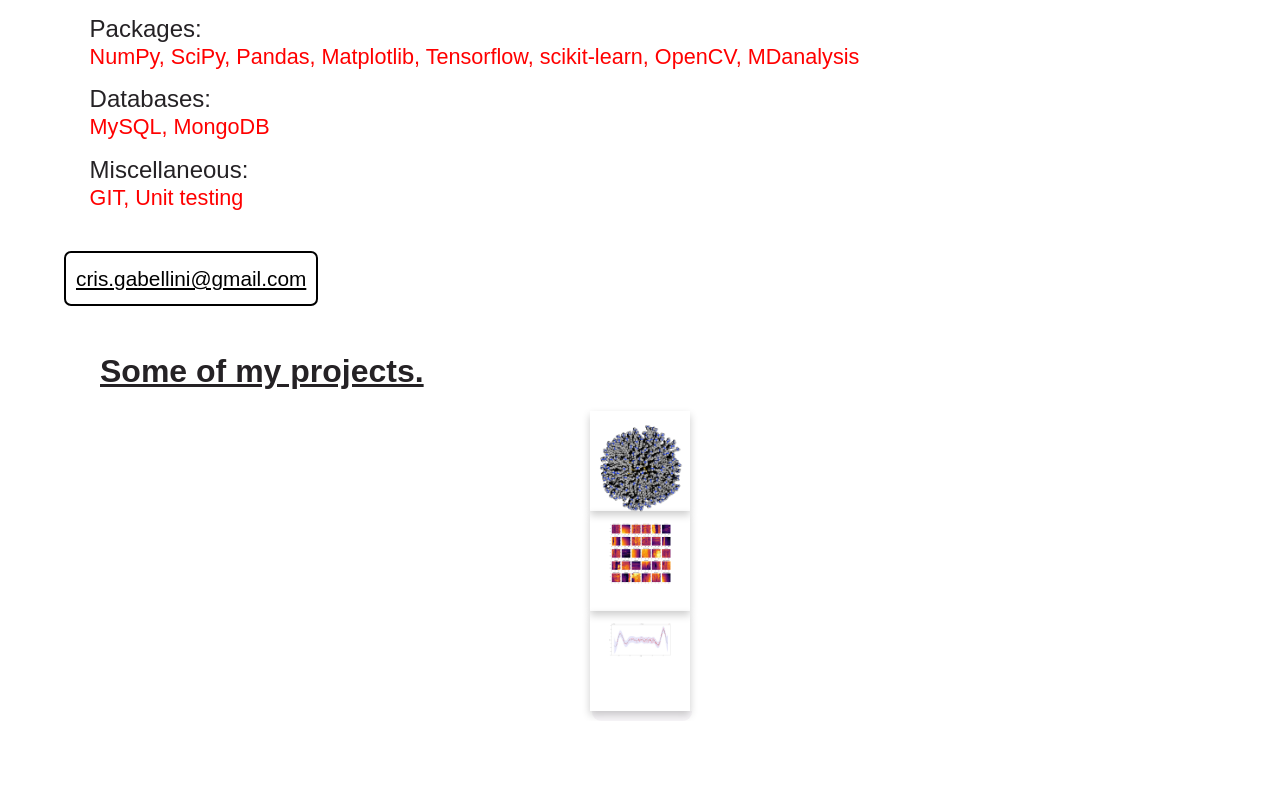
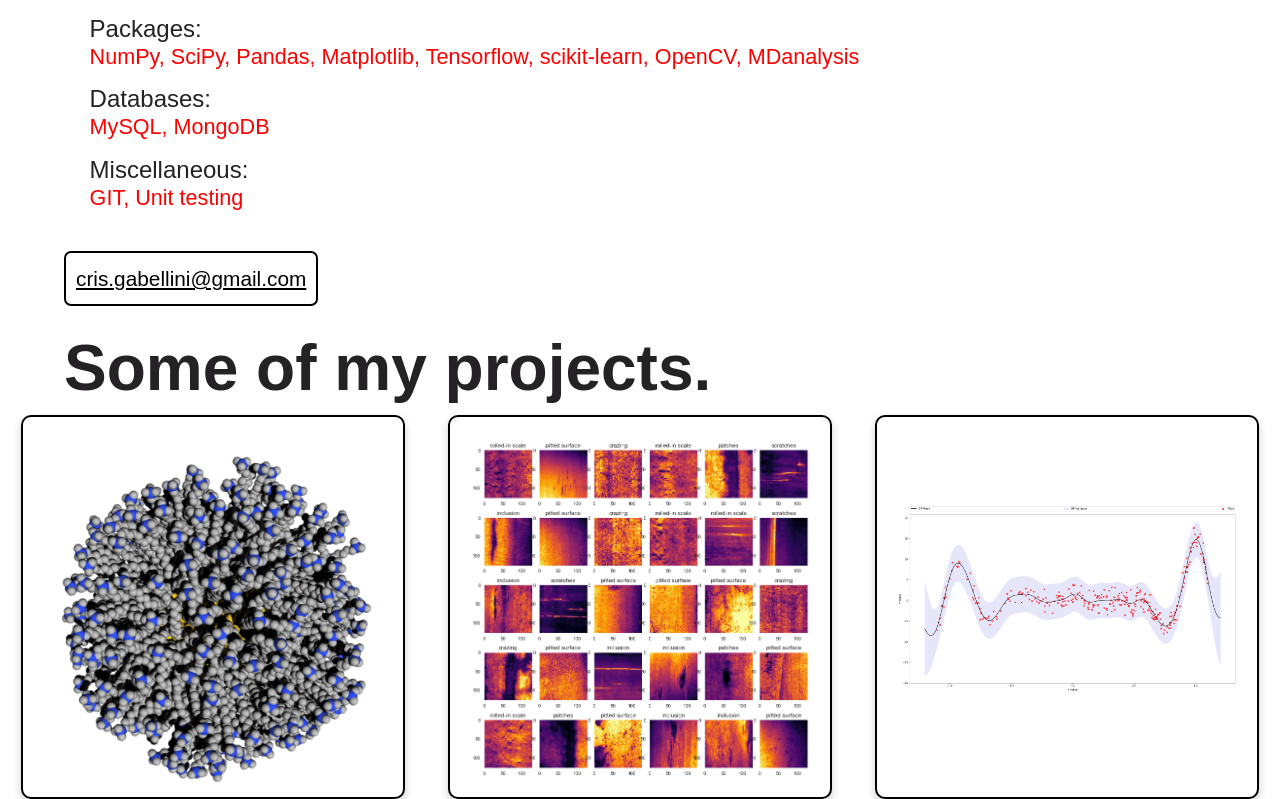
Before and after one commit to FNTwin/FrontEndVue, a Vue app: page / in a window 1280 px wide. Shown: the part 697-1496 px from the top of the page. Before the commit the page ends 1418 px from the top, so only its background shows below. Built offline with nearby package versions, Linux system fonts and the light colour scheme.

Commit message:
darkmode

```diff
--- a/src/App.vue
+++ b/src/App.vue
@@ -40,7 +40,7 @@ export default {
       if (this.isDarkMode){
         return {
           "background": "#201F20",
-          "color": "#130713"
+          "color": "#A6A4A6"
         };
       } else{
         return {}
--- a/src/components/bio.vue
+++ b/src/components/bio.vue
@@ -39,6 +39,9 @@
       </div></div>
   <div class="mail" :style="paddingemail">
   <a class="email-link" :style="maildark" href="mailto:cris.gabellini@gmail.com">cris.gabellini@gmail.com</a>
+  </div>
+  <div class="project" :style="projectdark">
+    <h1>Some of my projects.</h1>
   </div>
 </div>
 </template>
@@ -91,7 +94,7 @@ export default {
     h3dark(){
       if (this.night){
         return {
-          "color":"#827783"
+          "color":"#A6A4A6"
         }
       }else{
         return {}
@@ -135,6 +138,18 @@ export default {
           "padding-right": "5vw",
           "border-radius": "2vw",
           "align-self":" center",
+        }
+      }else{
+        return {}
+      }
+    },
+    projectdark(){
+      if (this.night){
+        return {
+          "width": "auto",
+          "text-align": "center",
+          "padding-right": "5vw",
+          "border-radius": "2vw"
         }
       }else{
         return {}
@@ -241,4 +256,10 @@ h4{
   font-size: 1.3em;
 
 }
+
+.project{
+
+  width: auto;
+  padding-left: 5vw;
+}
 </style>
--- a/src/components/projects.vue
+++ b/src/components/projects.vue
@@ -1,15 +1,13 @@
 <template>
   <div class="container_all">
-    <h1>
-      Some of my projects.
-    </h1>
+
     <div class="image_container">
 
-      <div class="holder2">
+      <div class="holder2" :style="darkproject">
       <img src="@/assets/n16.png" @click="showModal2" class="img-rounded" alt="N16" >
         <div class="cont">
         <b-modal ref="my-modal2" id="N16modal" hide-footer hide-backdrop  title="Dissipative Particle Dynamics Optimization
-" class="fade modal-title text-center">
+" class="dark fade modal-title text-center">
         <div class="d-block text-center">
           <h3>Derivation of the DPD interaction parameters
             for a coarse-grained simulation of a nanoparticle grafted by polymers by using a novel
@@ -27,9 +25,11 @@
       </b-modal>
     </div></div>
 
-    <div class="holder2">
+    <div class="holder2" :style="darkproject" >
       <div class="cont">
+        <div class="centrare">
       <img src="@/assets/file/defects.png" @click="showModal3" class="img-rounded" alt="Defects" >
+        </div>
       <b-modal ref="my-modal3" id="Defectsmodal" hide-footer hide-backdrop title="Classification of defects on hot-rolled steel" class="defc">
         <div class="explanation d-block text-center">
           <h3> Developed a CNN with Tensorflow to detect and classify
@@ -44,9 +44,11 @@
     </div></div>
 
 
-    <div class="holder2">
+    <div class="holder2" :style="darkproject">
       <div class="cont">
+        <div class="gp">
       <img src="@/assets/gp.png" @click="showModal" class="img-rounded" alt="Gaussian Process" >
+        </div>
       <b-modal ref="my-modal" id="GPGOmodal" hide-footer hide-backdrop title="GPGO" class="gpm">
         <div class="explanation d-block text-center">
           <h3> Bayesian Optimization framework based on Gaussian processes.
@@ -55,8 +57,10 @@
             functions and different numerical solvers to achieve a
             convergence on high dimensional problems.
           </h3>
-          <img src="@/assets/gold_2_mean.png"  class="img-rounded" width="70%">
+          <img src="@/assets/gp.png"  class="img-rounded" width="100%">
+          <img src="@/assets/gold_2_mean.png"  class="img-rounded" width="100%">
           <img src="@/assets/bay.png"  class="img-rounded" width="70%">
+
         </div>
       </b-modal>
     </div></div>
@@ -71,7 +75,15 @@
 
 export default {
   name: "projects",
-  data: () => ({ publicPath: process.env.BASE_URL }),
+  data(){
+    return {
+      publicPath: process.env.BASE_URL,
+      night: false
+    }
+  },
+  mounted(){
+    this.$root.$on("toggle-dark" , this.switch);
+  },
   methods: {
     showModal() {
       this.$refs['my-modal'].show()
@@ -81,6 +93,22 @@ export default {
     },
     showModal3() {
       this.$refs['my-modal3'].show()
+    },
+    switch() {
+      this.night = !this.night
+    },
+  },
+  computed:{
+    darkproject(){
+      if (this.night){
+        return {
+          "background": "#403D40",
+          "box-shadow": "0.2em 0.1em 0 0 #1F0934"
+
+        };
+      } else{
+        return {}
+      }
     }
 
   }
@@ -89,66 +117,48 @@ export default {
 
 <style scoped>
 
-.container_all{
-  margin-left: 100px;
-  margin-right:100px
-}
 .image_container{
   display: flex;
-  height: auto;
   align-content: center;
-  flex-direction: column;
-  justify-content: flex-start;
+  flex-direction: row;
+  justify-content: space-between;
   align-self: center;
-  margin-left: 100px;
-  margin-right:100px
+  width: 100%;
 }
 
 .img-rounded {
-  background: transparent;
-  display: block;
+  display: flex;
   cursor: pointer;
   margin-left: auto;
   margin-right: auto;
-  max-width: 90%;
+  width: 90%;
+  padding-top: 1.8vw;
+
   height: auto;
+  align-self: center;
 }
-
-.img-rounded:hover{
-  opacity: 0.6;
-  transition: 0.3s;
-}
-
 
 .holder2 {
   box-shadow: 0 4px 8px 0 rgba(0,0,0,0.2);
-  transition: 0.3s;
-  padding-top: 10px;
-  width: 60%;
-  border: 2px;
+  transition: 0.1s;
+  width: 30vw;
+  border: 2px solid black;
   position: relative;
   margin:auto;
-  width: 100px;
-  height: 100px;
+  height: 30vw;
+  border-radius: 10px;
 
 }
-.holder3 {
-  padding-top: 50px;
-  width: 60%;
-  border: 2px;
-  position: relative;
-  margin:auto;
 
+.holder2:hover{
+  opacity: 0.6;
+  transition: 0.3s;
 }
 .explanation{
   font-size: 12pt;
   font-family: CircularStd,sans-serif;
   font-weight: 30;
   color: #333234;
-}
-
-.holder{
-  padding-top: 50px;
 }
 
 h1 {
@@ -159,6 +169,7 @@ h1 {
   margin-block-end: 0.67em;
   margin-inline-start: 0px;
   margin-inline-end: 0px;
+  margin-left: 2vw;
   font-weight: bold;
 }
 
@@ -172,33 +183,8 @@ h3 {
   font-weight: bold;
 }
 
-.holder2::after {
-  content:'';
-  position: absolute;
-  z-index:-1;
-  bottom:-10px;
-  left:2px;
-  width:100%;
-  height:100%;
-  border-radius: 9px!important;
-  background: #E6E1EA;
-  opacity: 0.3;
+.gp{
+  padding-top: 5vw;
 }
 
-.holder3::after {
-  content:'';
-  position: absolute;
-  z-index:-1;
-  bottom:-25px;
-  left:-1px;
-  width:100%;
-  height:100%;
-  border-radius: 9px!important;
-  background: #E6E1EA;
-  opacity: 0.3;
-}
-
-.cont {
-  padding: 2px 16px;
-}
 </style>
```
